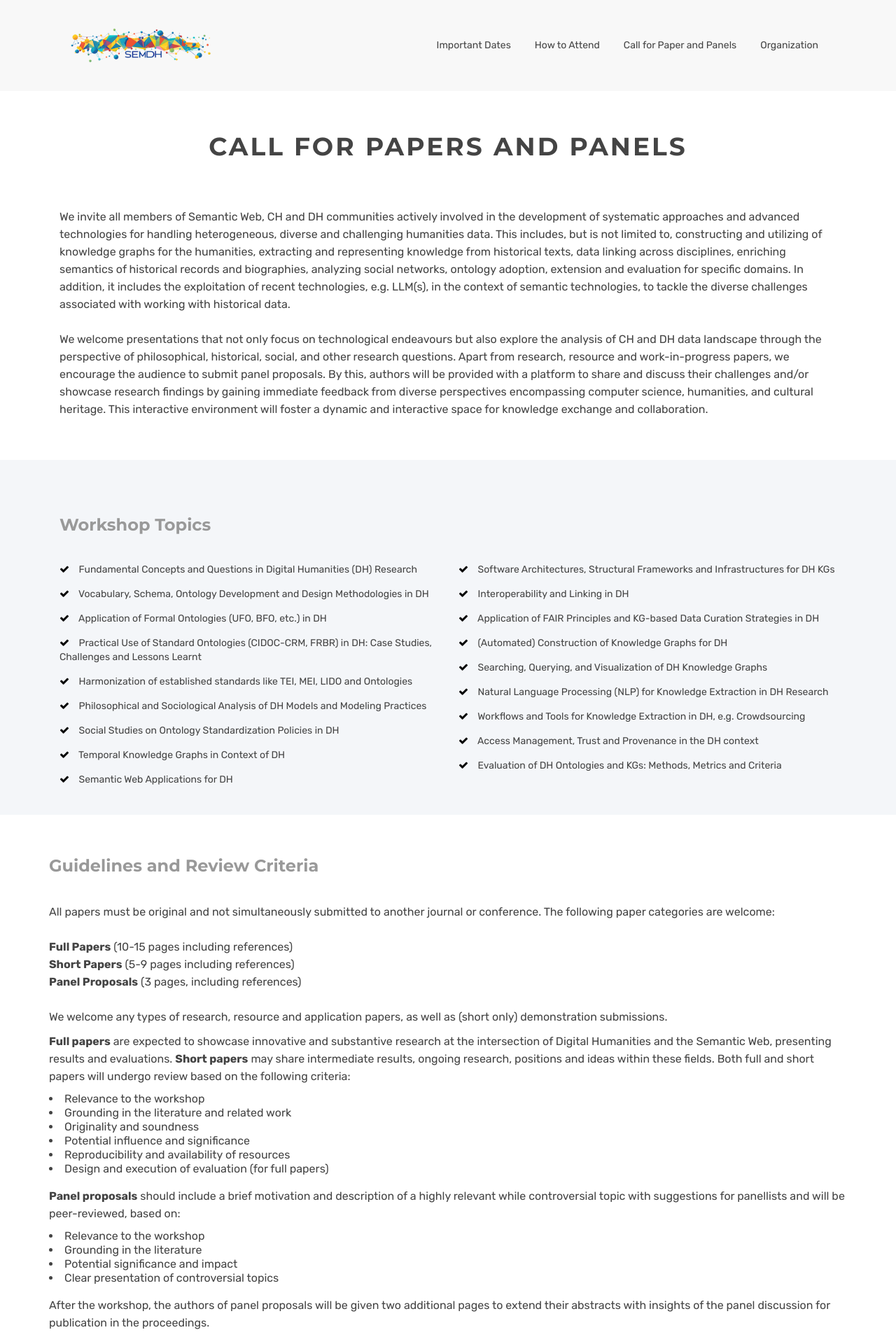
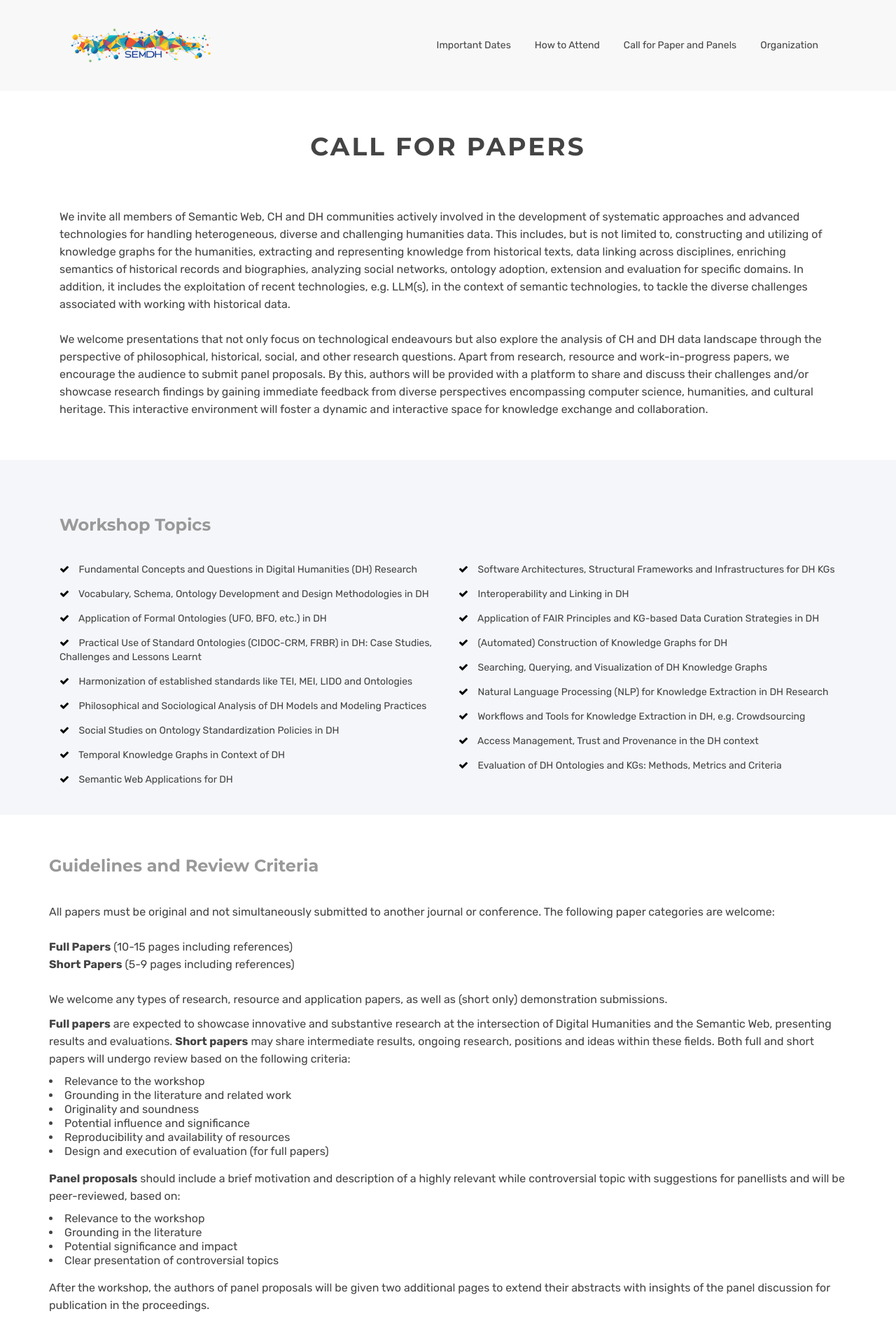
Before and after one commit to wisdoms-workshop/wisdoms-workshop.github.io, a Jekyll site: the page built from callforpapers.html, in a window 1280 px wide. Shown: the top 1920 px of the page at 70% size. Built offline with Jekyll 4.4.1, drawn with Linux system fonts in a browser that asks for light colours.

Commit message:
fix slider

```diff
--- a/assets/css/custom.css
+++ b/assets/css/custom.css
@@ -28,7 +28,7 @@
 }
 
 .carousel-inner {
-  height: 200px;
+  height: auto;
 }
 
 .fa-check {
--- a/callforpapers.html
+++ b/callforpapers.html
@@ -22,7 +22,7 @@
     <div class="row">
       <div class="col-md-12">
         <div class="page-header-title">
-          <h2 class="heading-title text-center">Call for Papers and Panels</h2>
+          <h2 class="heading-title text-center">Call for Papers</h2>
         </div>
         <p class="lead">
           We invite all members of Semantic Web, CH and DH communities actively
@@ -162,7 +162,6 @@
         <br />
         <strong>Full Papers</strong> (10-15 pages including references) <br />
         <strong>Short Papers</strong> (5-9 pages including references) <br />
-        <strong>Panel Proposals</strong> (3 pages, including references) <br />
         <br />
         We welcome any types of research, resource and application papers, as
         well as (short only) demonstration submissions. <br />
--- a/index.html
+++ b/index.html
@@ -273,7 +273,7 @@
   <div class="mb-60"></div>
   <div class="header-style-2">
     <div id="features" class="container">
-      <h4 id="attend" class="sub-title space-left">How to Attend</h4>
+      <h4 id="attend" class="sub-title space-left">Venue</h4>
       <div class="row">
         <div
           class="col-xs-12 col-sm-2 col-md-2 eswc-image d-flex align-items-center justify-content-center"
```
